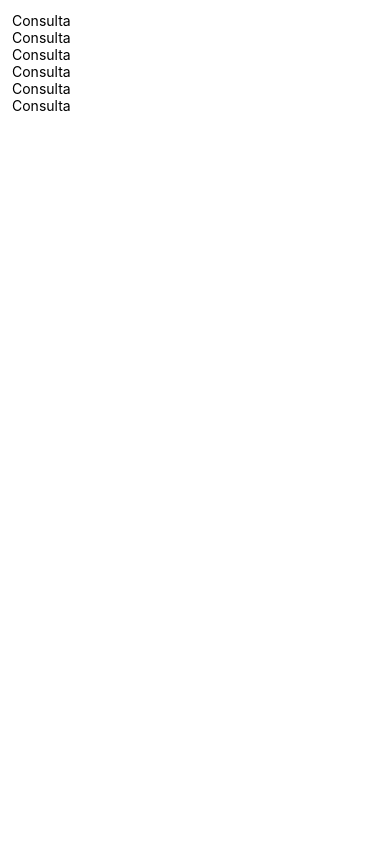
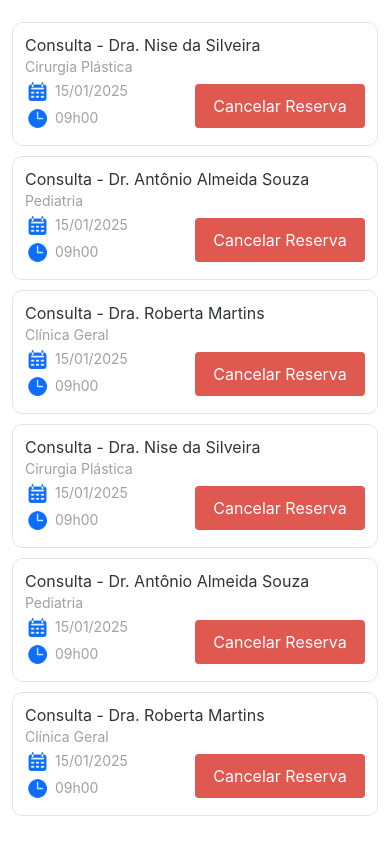
Before and after one commit to vandodev/Agendei, a React Native app in the folder mobile/: screen / in a window 390 px wide. Built offline with nearby package versions, Linux system fonts and the light colour scheme.

Commit message:
:ambulance: :heart: :hospital: Mobile - tela de agendamentos

```diff
--- /dev/null
+++ b/mobile/src/components/appointment/appointment.jsx
@@ -0,0 +1,33 @@
+import {TouchableOpacity, View, Image, Text} from "react-native";
+import {styles} from "./appointment.style.js";
+import Button from "../button/button.jsx";
+import icon from "../../constants/icon.js"
+
+function Appointment(props) {
+    return <View style={styles.appointment}>
+
+        <Text style={styles.title}>{props.service} - {props.doctor}</Text>
+
+        <Text style={styles.specialty}>{props.specialty}</Text>
+
+        <View style={styles.container}>
+            <View style={styles.containerBooking}>
+                <View style={styles.booking}>
+                    <Image style={styles.icon} source={icon.calendar}/>
+                    <Text style={styles.bookingDate}>15/01/2025</Text>
+                </View>
+                <View style={styles.booking}>
+                    <Image style={styles.icon} source={icon.clock}/>
+                    <Text style={styles.bookingDate}>09h00</Text>
+                </View>
+            </View>
+
+            <View style={styles.containerButton}>
+                <Button text="Cancelar Reserva" theme="danger"/>
+            </View>
+        </View>
+
+    </View>
+}
+
+export default Appointment;
--- /dev/null
+++ b/mobile/src/components/appointment/appointment.style.js
@@ -0,0 +1,62 @@
+import { Colors } from "react-native/Libraries/NewAppScreen"
+import {COLORS, FONT_SIZE} from "../../constants/theme.js"
+
+export const styles = {
+    appointment: {
+        flex: 1,
+        backgroundColor: COLORS.white,
+        padding: 12,
+        borderWidth: 1,
+        borderColor: COLORS.gray4,
+        borderRadius: 10,
+        marginTop: 10,
+    },
+
+    title: {
+        fontSize: FONT_SIZE.md,
+        color: COLORS.gray1,
+        marginBottom: 3
+    },
+
+    specialty: {
+        fontSize: FONT_SIZE.sm,
+        color: COLORS.gray3,
+        marginBottom: 4
+    },
+
+    icon: {
+        width: 25,
+        height: 25,
+        marginRight: 5
+    },
+
+    bookingDate:{
+        fontSize: FONT_SIZE.sm,
+        color: COLORS.gray3,
+        marginTop:3
+    },
+    bookingHour:{
+        fontSize: FONT_SIZE.sm,
+        color: COLORS.gray3,
+        marginTop: 5
+    },
+
+    booking: {
+        flexDirection: "row",
+        marginBottom: 2
+
+    },
+
+    containerBooking: {
+        flex: 1
+    },
+
+    container:{
+        flexDirection: "row"
+    },
+
+    containerButton: {
+        marginTop: 5,
+        flex:1
+    }
+}
--- a/mobile/src/components/button/button.jsx
+++ b/mobile/src/components/button/button.jsx
@@ -1,17 +1,20 @@
 import { Alert, Text, TouchableOpacity } from "react-native";
-import { styles } from "./button.style";
-
+import { styles } from "./button.style.js";
 
 function Button(props) {
 
     function TesteClick() {
-        Alert.alert("Clicou no nosso botão!!");
+        Alert.alert("Clicou no bot")
     }
-    return <TouchableOpacity onPress={TesteClick} style={styles.btn}>
+
+    return (
+     // <TouchableOpacity style={[styles.btn, styles.primary]} >
+    <TouchableOpacity style={[styles.btn, props.theme =="danger" ? styles.danger : styles.primary]} >
         <Text style={styles.text}>
             {props.text}
         </Text>
     </TouchableOpacity>
+    )
 }
 
 export default Button;
--- a/mobile/src/components/button/button.style.js
+++ b/mobile/src/components/button/button.style.js
@@ -1,17 +1,24 @@
-import {COLORS, FONT_SIZE} from "../../constants/theme.js";
+import {COLORS, FONT_SIZE} from "../../constants/theme.js"
 
 export const styles = {
+    btn: {
+        width: "100%",
+        borderRadius: 4,
+        padding: 12,
+    },
 
-    btn: {
-        width:"100%",
+    primary :{
         backgroundColor: COLORS.blue,
-        borderRadius:6,
-        padding:12
+    },
+
+    danger :{
+        backgroundColor: COLORS.red,
     },
 
     text: {
-        color: "#fff",
+        color: COLORS.white,
         fontSize: FONT_SIZE.md,
-        textAlign:"center"
+        textAlign: "center"
+
     }
 }
--- a/mobile/src/screens/abacalendar/abacalendar.jsx
+++ b/mobile/src/screens/abacalendar/abacalendar.jsx
@@ -1,6 +1,8 @@
 import {FlatList, Text, View} from 'react-native';
 import {styles} from "./abacalendar.style.js";
 import { appointments } from '../../constants/data.js';
+import Appointment from '../../components/appointment/appointment.jsx';
+import icon from "../../constants/icon.js"
 
 function AbaCalendar() {
     return <View style={styles.container}>
@@ -8,7 +10,10 @@ function AbaCalendar() {
             keyExtractor={(appoints)=> appoints.id_appointment}
             showsVerticalScrollIndicator={false}
             renderItem={({ item }) => {
-                return <Text>{item.service}</Text>
+                return <Appointment service={item.service}
+                            doctor={item.doctor}
+                            specialty={item.specialty}/>
+
 
             }}
         />
```
